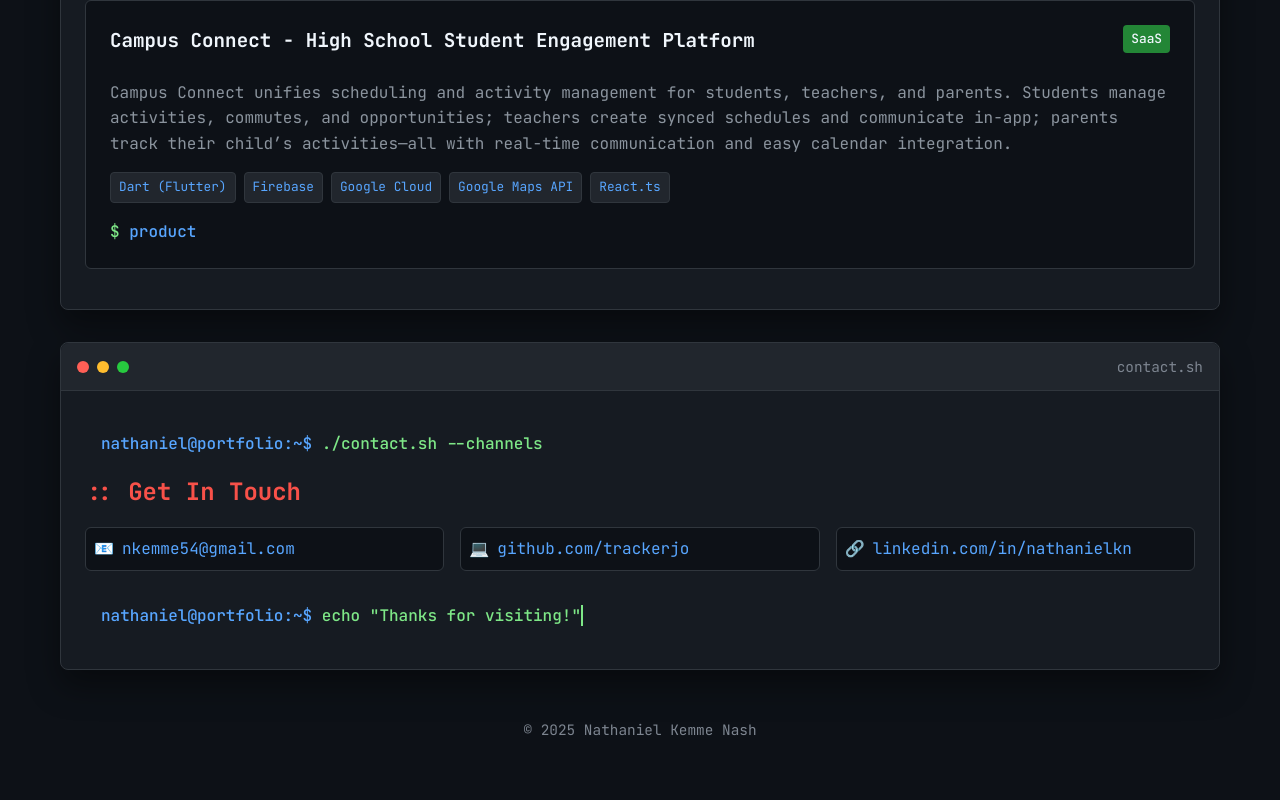
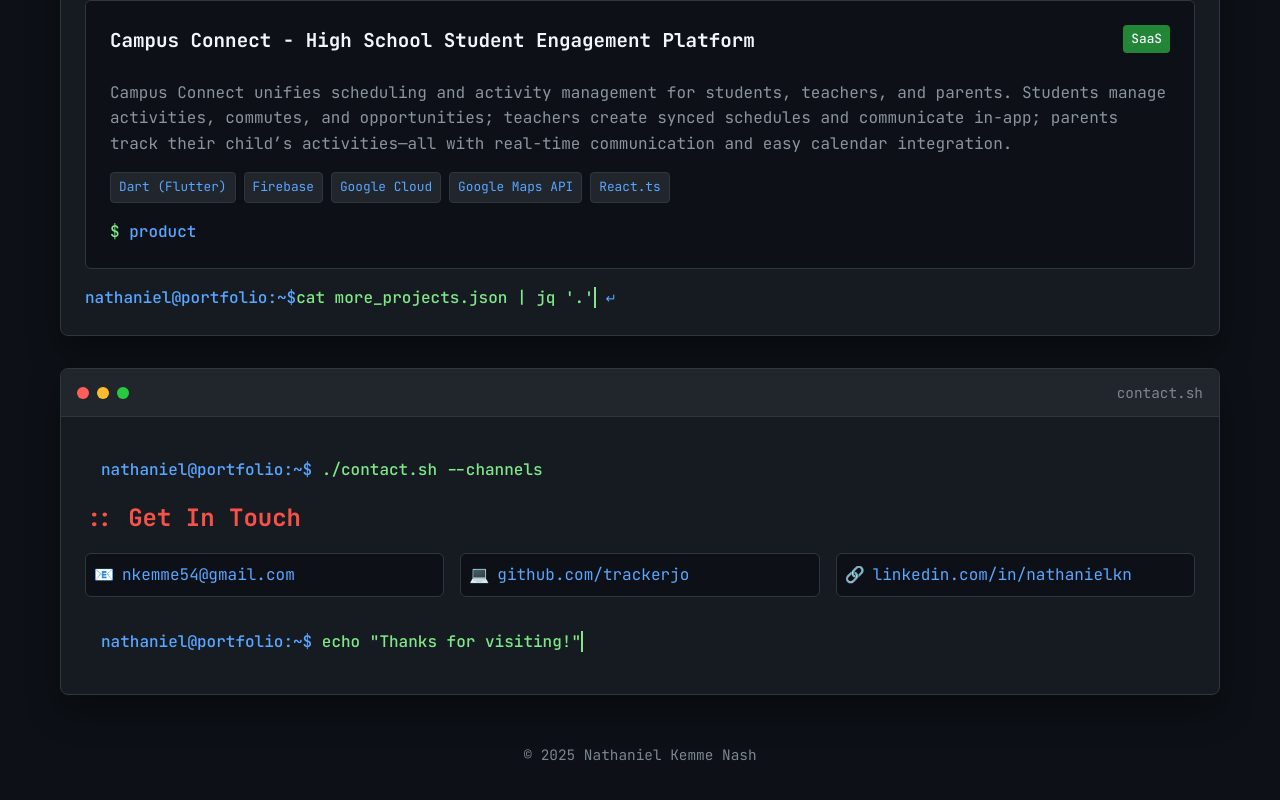
Before and after one commit to TrackerJo/portfolio, a React (Vite) app: page / in a window 1280 px wide. Shown: the part 2178-2978 px from the top of the page. Before the commit the page ends 2955 px from the top, so only its background shows below. Built offline with nearby package versions, Linux system fonts and the light colour scheme.

Commit message:
added more projects section

```diff
--- a/src/portfolio.css
+++ b/src/portfolio.css
@@ -31,6 +31,7 @@
     border-radius: 8px;
     margin-bottom: 2rem;
     box-shadow: 0 16px 32px rgba(0, 0, 0, 0.4);
+    transition: all 0.3s ease;
 }
 
 .terminal-header {
--- a/src/windows/projects.css
+++ b/src/windows/projects.css
@@ -83,3 +83,31 @@
     content: "$ ";
     color: #7ee787;
 }
+
+.project-enter-button {
+    background: transparent;
+    border: none;
+    color: #58a6ff;
+    cursor: pointer;
+    font-weight: 500;
+    transition: color 0.3s ease;
+}
+
+/* Add a fade in animation */
+
+@keyframes fadeIn {
+    from {
+        opacity: 0;
+        transform: translateY(20px);
+    }
+
+    to {
+        opacity: 1;
+        transform: translateY(0);
+    }
+}
+
+.project.fade-in-project {
+    opacity: 0;
+    animation: fadeIn 1s forwards;
+}
--- a/src/windows/projects.tsx
+++ b/src/windows/projects.tsx
@@ -1,3 +1,4 @@
+import { useEffect, useRef, useState } from "react";
 import "./projects.css";
 
 
@@ -13,7 +14,48 @@ interface Project {
 
 
 const ProjectsWindow = ({ handleTerminalButtonClick }: { handleTerminalButtonClick: (e: React.MouseEvent<HTMLDivElement>) => void }) => {
+    const [isVisible, setIsVisible] = useState(false);
+    const [typingText, setTypingText] = useState('');
+    const [viewingMore, setViewingMore] = useState(false);
+    const windowRef = useRef<HTMLDivElement>(null);
+    const fullText = "cat more_projects.json | jq '.'";
+    const [visibleProjects, setVisibleProjects] = useState<Project[]>([]);
 
+
+    // Intersection observer to detect when component is in view
+    useEffect(() => {
+        const observer = new IntersectionObserver(
+            ([entry]) => {
+                if (entry.isIntersecting) {
+                    setIsVisible(true);
+                }
+            },
+            { threshold: 0.1 }
+        );
+
+        if (windowRef.current) {
+            observer.observe(windowRef.current);
+        }
+
+        return () => observer.disconnect();
+    }, []);
+
+    // Typing effect - only starts when visible
+    useEffect(() => {
+        if (!isVisible) return;
+
+        let i = 0;
+        const timer = setInterval(() => {
+            if (i < fullText.length) {
+                setTypingText(fullText.substring(0, i + 1));
+                i++;
+            } else {
+                clearInterval(timer);
+            }
+        }, 100);
+
+        return () => clearInterval(timer);
+    }, [isVisible]);
     const projects: Project[] = [
 
         {
@@ -62,8 +104,59 @@ const ProjectsWindow = ({ handleTerminalButtonClick }: { handleTerminalButtonCli
 
 
     ];
+
+    const moreProjects: Project[] = [
+        {
+            title: 'Snippets – A Meaningful Social Media Experience',
+            status: 'First App',
+            description: 'Snippets is a social media app designed to spark meaningful conversations through random daily questions. Users answer prompts before viewing their friends’ responses, encouraging authentic sharing and thoughtful discussion. With features like anonymous weekly questions and public snippet contests, Snippets reimagines social media as a tool for connection—not consumption.',
+            technologies: ['Dart (Flutter)', 'Firebase', 'Google Cloud'],
+            links: [
+                { label: 'app', href: 'https://us-central1-snippets2024.cloudfunctions.net/updateLink' },
+            ]
+        },
+        {
+            title: 'Project Log - A Personal Project Management Tool',
+            status: 'Open Source',
+            description: 'Project Log is a custom built VSCode extension that helps you manage your projects and tasks. It allows you to add project specific tasks and resources and has a built-in timer with automatic timeout detection to help you track your time spent on each project.',
+            technologies: ['TypeScript', 'VSCode API', 'CSS', 'HTML'],
+            links: [
+                { label: 'extension', href: 'https://marketplace.visualstudio.com/items?itemName=TrackerJo.project-log' },
+                {
+                    label: 'github', href: 'https://github.com/TrackerJo/project-log'
+                }
+            ]
+        },
+        {
+            title: 'HTML Refactor - A VSCode Extension for HTML & CSS Refactoring',
+            status: 'Open Source',
+            description: 'HTML Refactor is a VSCode extension that helps you keep track of and refactor class and id names in your HTML and CSS files. It allows you to rename classes and ids in your HTML and CSS files, and automatically updates all references to the renamed class or id. It also adds classes and ids to VSCode’s IntelliSense for HTML and CSS.',
+            technologies: ['TypeScript', 'VSCode API', 'CSS', 'HTML'],
+            links: [
+                { label: 'extension', href: 'https://marketplace.visualstudio.com/items?itemName=TrackerJo.html-refactoring' },
+                { label: 'github', href: 'https://github.com/TrackerJo/html-refactoring' }
+            ]
+
+        }
+    ];
+    useEffect(() => {
+        if (!viewingMore) {
+            setVisibleProjects([]);
+            return;
+        }
+
+        const animateProjects = async () => {
+            for (let i = 0; i < moreProjects.length; i++) {
+                setVisibleProjects(prev => [...prev, moreProjects[i]]);
+
+                await new Promise(resolve => setTimeout(resolve, 500)); // 200ms delay between each project
+            }
+        };
+
+        animateProjects();
+    }, [viewingMore]);
     return (
-        <div className="terminal-window" onClick={handleTerminalButtonClick}>
+        <div className="terminal-window" onClick={handleTerminalButtonClick} ref={windowRef}>
             <div className="terminal-header">
                 <div className="terminal-button close"></div>
                 <div className="terminal-button minimize"></div>
@@ -100,6 +193,32 @@ const ProjectsWindow = ({ handleTerminalButtonClick }: { handleTerminalButtonCli
                         </div>
                     ))}
                 </div>
+                <span className="prompt">nathaniel@portfolio:~$</span><span className={`command ${viewingMore ? "" : "typing-animation"}`}>{typingText}</span> {typingText == fullText && !viewingMore ? <button className="project-enter-button" onClick={() => setViewingMore(true)} >↵</button> : null}
+                <div className="projects-container more-projects" style={{ display: viewingMore ? 'block' : 'none' }}>
+                    {visibleProjects.map((project, index) => (
+                        <div key={index} className={`project fade-in-project visible`}>
+                            <div className="project-header">
+                                <h3>{project.title}</h3>
+                                <div className="project-status">{project.status}</div>
+                            </div>
+                            <div className="project-description">
+                                {project.description}
+                            </div>
+                            <div className="project-tech">
+                                {project.technologies.map((tech, techIndex) => (
+                                    <span key={techIndex} className="tech-tag">{tech}</span>
+                                ))}
+                            </div>
+                            <div className="project-links">
+                                {project.links.map((link, linkIndex) => (
+                                    <a key={linkIndex} href={link.href} className="project-link">
+                                        {link.label}
+                                    </a>
+                                ))}
+                            </div>
+                        </div>
+                    ))}
+                </div>
             </div>
         </div>
     );
```
